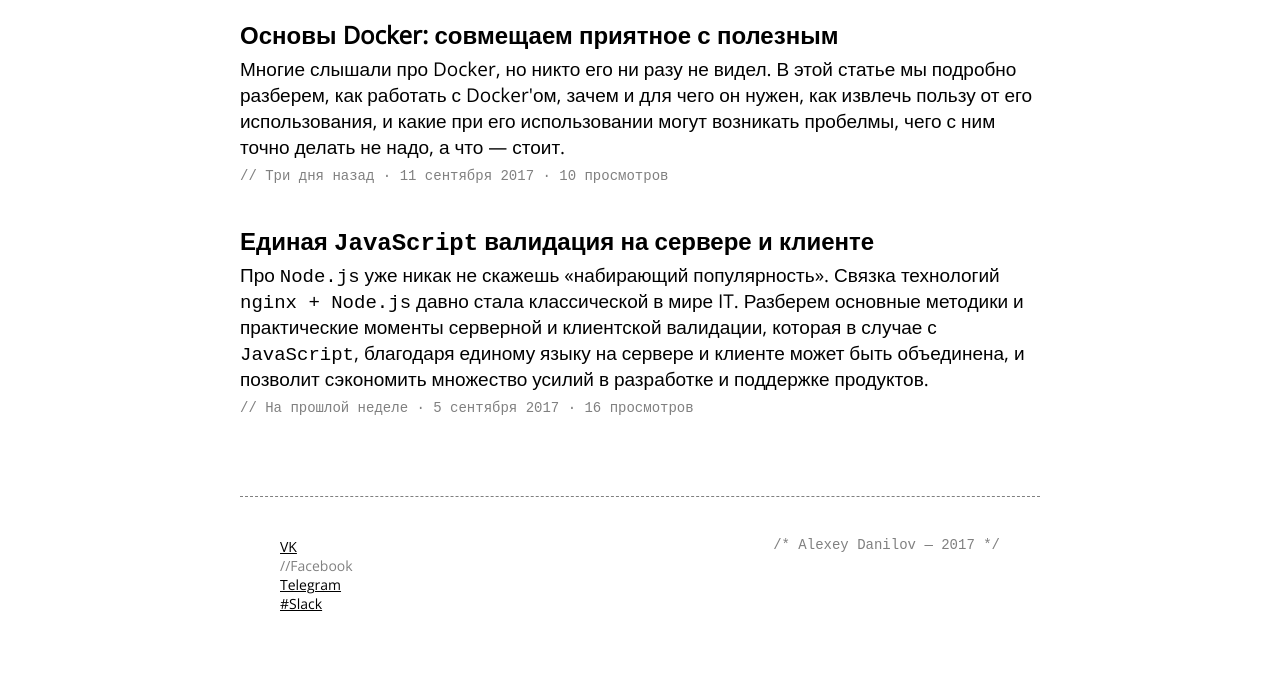
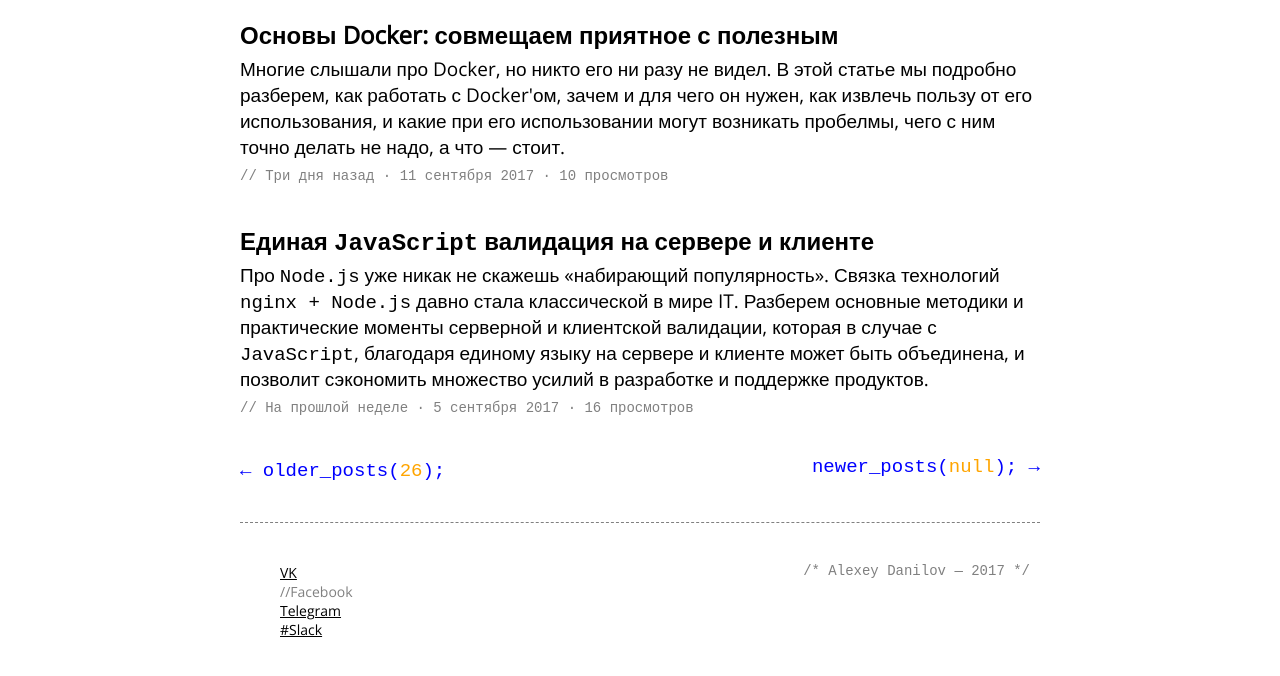
Before and after one commit to AlekseiDanilov/static, a plain HTML site: page italex/index.html in a window 1280 px wide. Shown: the part 202-878 px from the top of the page. Before the commit the page ends 855 px from the top, so only its background shows below. Drawn offline with nearby package versions, Linux system fonts and the light colour scheme; a web font is replaced by a local one.

Commit message:
italex markup

```diff
--- a/italex/css/main.css
+++ b/italex/css/main.css
@@ -100,9 +100,20 @@ body, div, ul, li, h1 {
   font-size: 14px;
 }
 
+.pagination a {
+  color: blue;
+  text-decoration: none;
+}
+
+.pagination-right {
+  display: inline-block;
+  float: right;
+}
+
 #footer {
-  margin-top: 80px;
+  margin-top: 40px;
   padding: 40px;
+  padding-right: 10px;
   border-top: 1px grey dashed;
   font-size: 14px;
 }
--- a/italex/index.html
+++ b/italex/index.html
@@ -41,21 +41,10 @@
         <div class="news-data comment mono">// На прошлой неделе &middot; 5 сентября 2017 &middot; 16 просмотров</div>
       </div>
 
-      <!--
-      <div class="news-item">
-        <div class="news-title"></div>
-        <div class="news-preview"></div>
-        <div class="news-read"></div>
-        <div class="news-data">
-          <div class="news-data-date"></div>
-          <div class="news-data-views"></div>
-          <div class="news-data-author">
-            <div class="news-data-authour-name"></div>
-            <div class="news-data-authour-avatar"></div>
-          </div>
-        </div>
+      <div class="pagination">
+        <a href="" class="mono">&larr; older_posts(<span class="orange">26</span>);</a>
+        <a href="" class="mono pagination-right">newer_posts(<span class="orange">null</span>); &rarr;</a>
       </div>
-      -->
     </div>
   </div>
 
```
